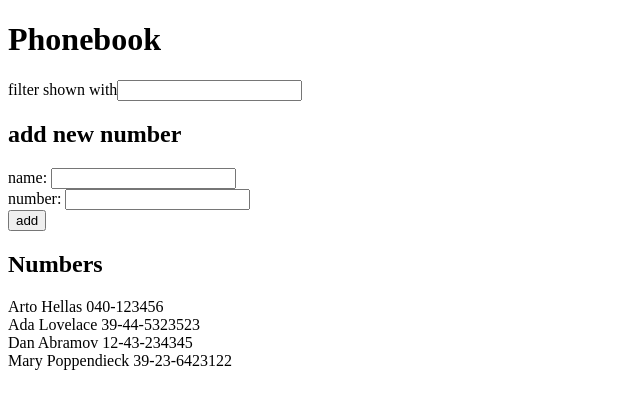
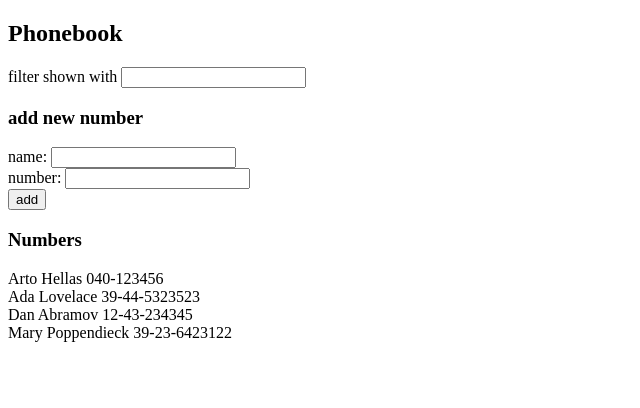
Before and after one commit to Some0ne3lse/fullstackopen_assignments, a React (Vite) app in the folder part2/phonebook/: page / in a window 1280 px wide. Shown: the top 408 px of the page, without its empty margins (0-640 px from the left). Built offline with nearby package versions, Linux system fonts and the light colour scheme.

Commit message:
Finish part 2.10

```diff
--- a/part2/phonebook/src/App.jsx
+++ b/part2/phonebook/src/App.jsx
@@ -1,5 +1,40 @@
 import { useState } from "react";
 import "./styles.css";
+
+const Filter = ({ handleFilter }) => (
+  <div>
+    filter shown with <input onChange={handleFilter}></input>
+  </div>
+);
+
+const PersonForm = (props) => {
+  return (
+    <form onSubmit={props.addPerson}>
+      <div>
+        name: <input value={props.newName} onChange={props.handleNameChange} />
+      </div>
+      <div>
+        number:{" "}
+        <input value={props.newNumber} onChange={props.handleNumberChange} />
+      </div>
+      <div>
+        <button type="submit">add</button>
+      </div>
+    </form>
+  );
+};
+
+const Persons = (props) => {
+  return (
+    <ul>
+      {props.namesToShow.map((person) => (
+        <li key={person.name}>
+          {person.name} {person.number}
+        </li>
+      ))}
+    </ul>
+  );
+};
 
 const App = () => {
   const [persons, setPersons] = useState([
@@ -50,31 +85,18 @@ const App = () => {
 
   return (
     <div>
-      <h1>Phonebook</h1>
-      <div>
-        filter shown with
-        <input onChange={handleFilter} />
-      </div>
-      <h2>add new number</h2>
-      <form onSubmit={addPerson}>
-        <div>
-          name: <input value={newName} onChange={handleNameChange} />
-        </div>
-        <div>
-          number: <input value={newNumber} onChange={handleNumberChange} />
-        </div>
-        <div>
-          <button type="submit">add</button>
-        </div>
-      </form>
-      <h2>Numbers</h2>
-      <ul>
-        {namesToShow.map((person) => (
-          <li key={person.name}>
-            {person.name} {person.number}
-          </li>
-        ))}
-      </ul>
+      <h2>Phonebook</h2>
+      <Filter handleFilter={handleFilter} />
+      <h3>add new number</h3>
+      <PersonForm
+        addPerson={addPerson}
+        newName={newName}
+        handleNameChange={handleNameChange}
+        newNumber={newNumber}
+        handleNumberChange={handleNumberChange}
+      />
+      <h3>Numbers</h3>
+      <Persons namesToShow={namesToShow} />
     </div>
   );
 };
```
